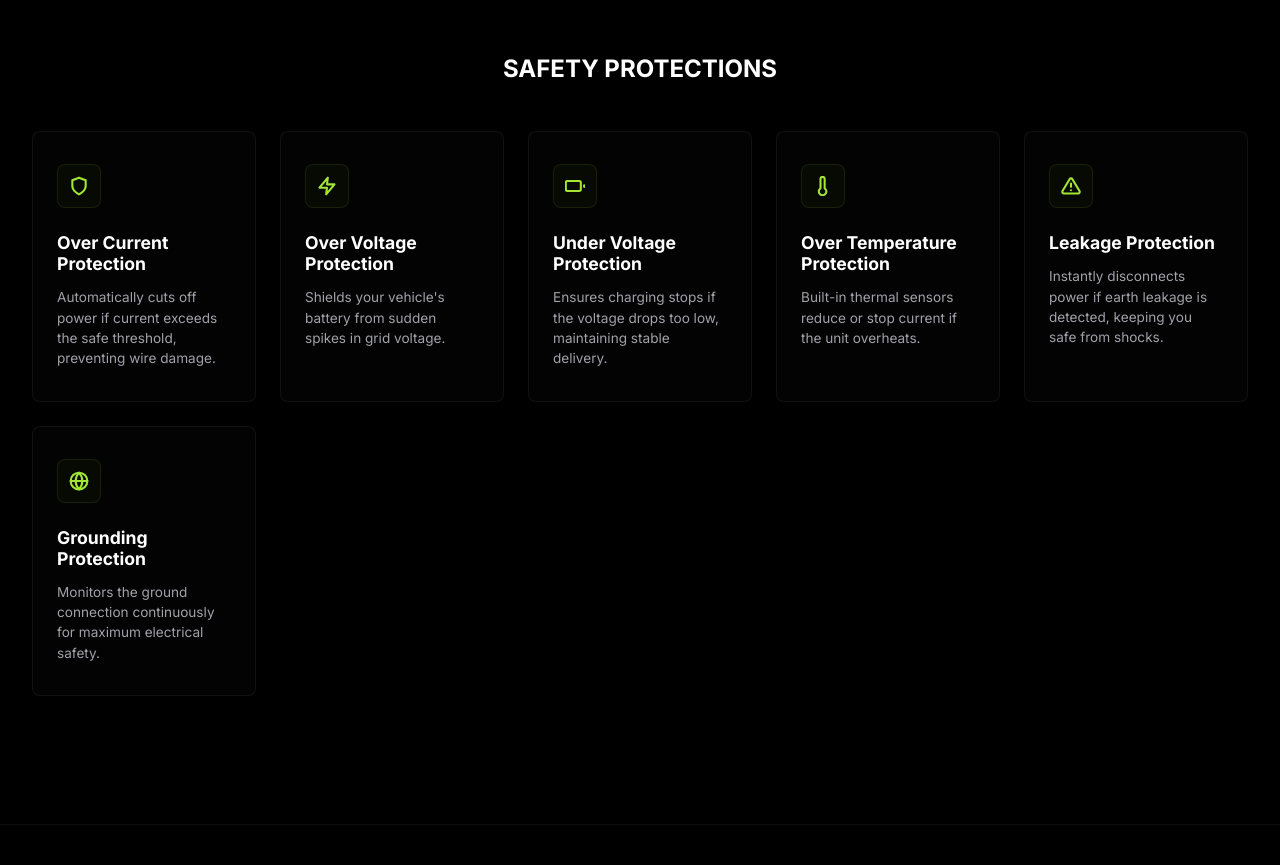
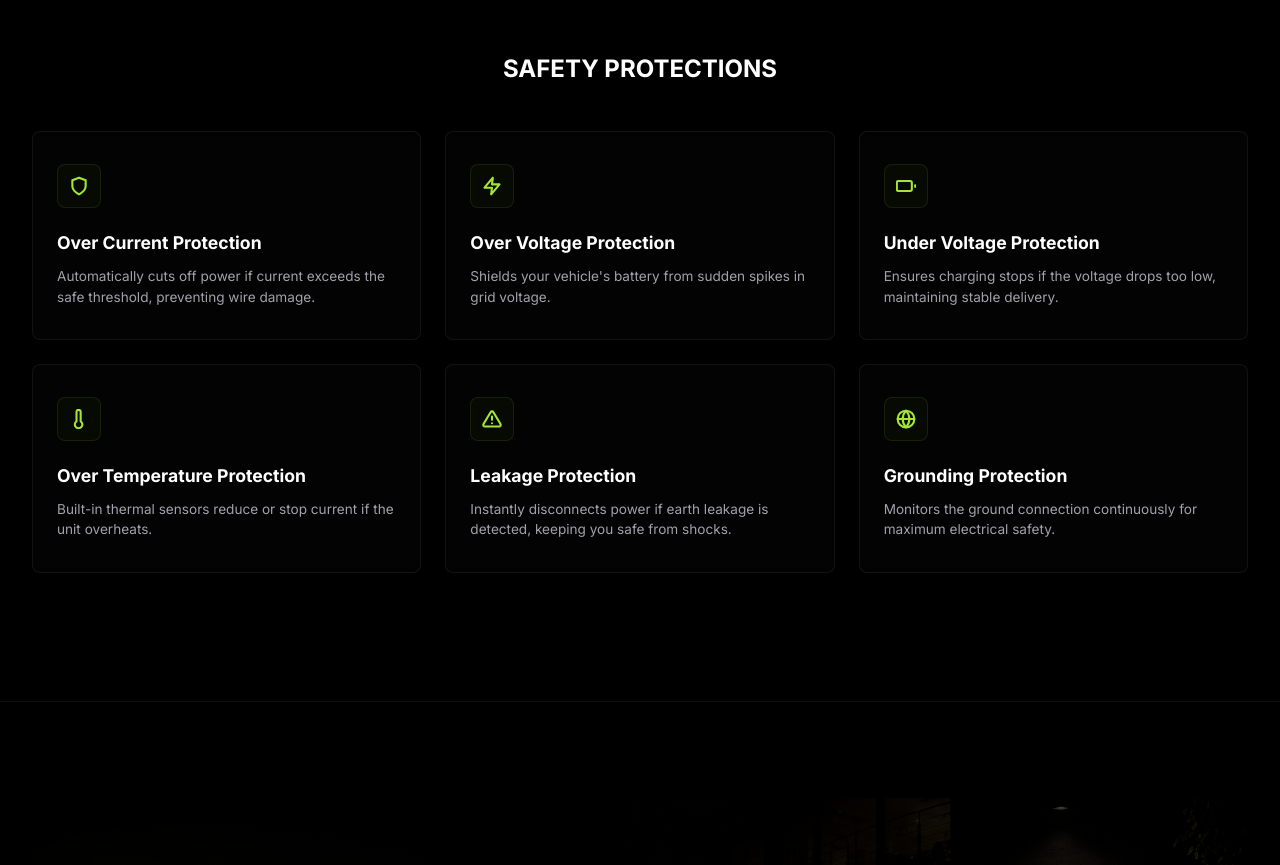
Before and after one commit to carricomfort8-lang/BexaVolt, a Next.js app in the folder frontend/: page /products/volt-go in a window 1280 px wide. Shown: the part 4260-5125 px from the top of the page. Built offline with nearby package versions, Linux system fonts and the light colour scheme.

Commit message:
Change pillarsGrid to 3 columns

```diff
--- a/frontend/src/app/products/volt-go/page.module.css
+++ b/frontend/src/app/products/volt-go/page.module.css
@@ -769,7 +769,7 @@
 /* 7. Value Pillars Grid */
 .pillarsGrid {
   display: grid;
-  grid-template-columns: repeat(5, 1fr);
+  grid-template-columns: repeat(3, 1fr);
   gap: 1.5rem;
 }
 
```
